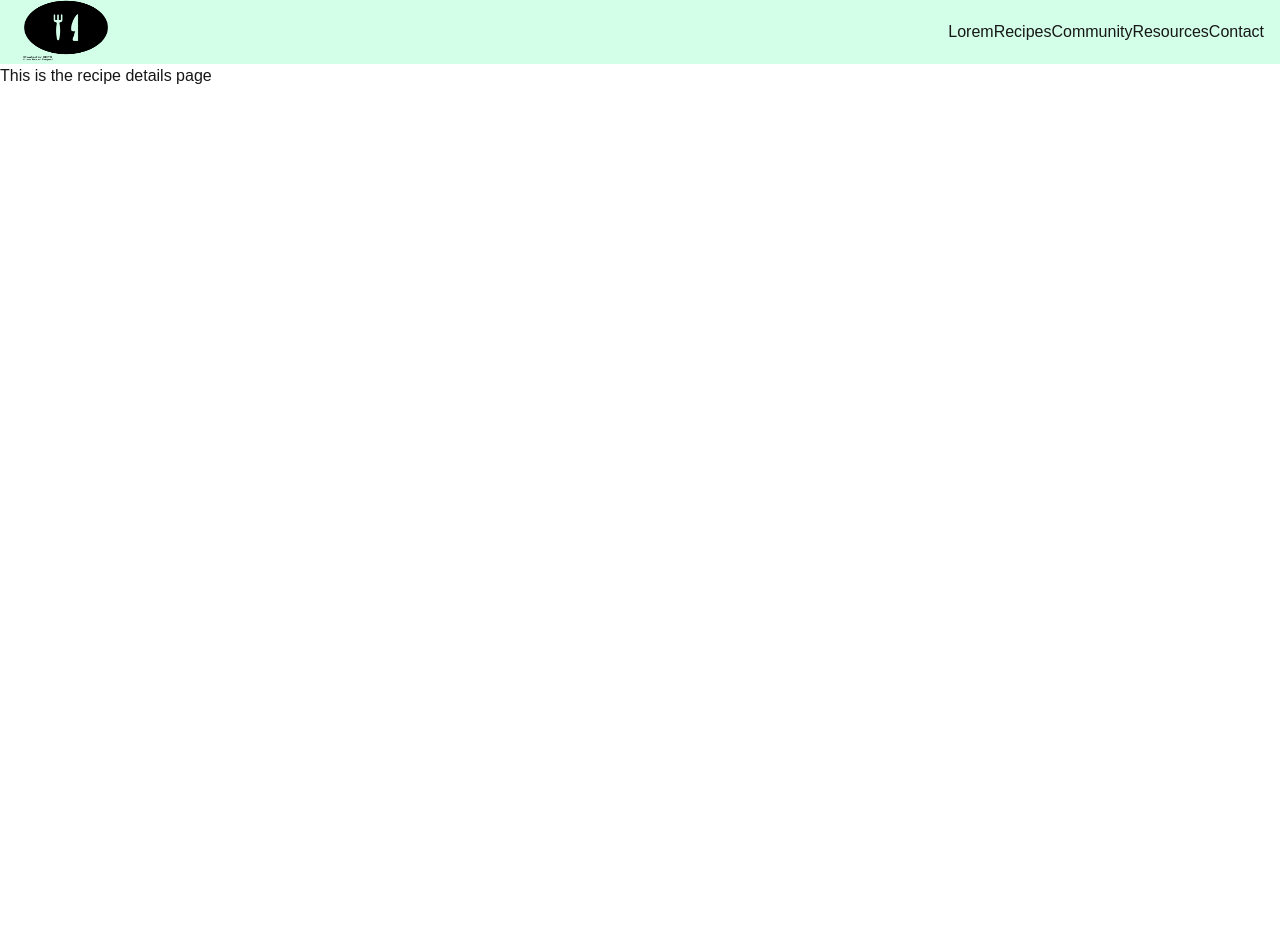
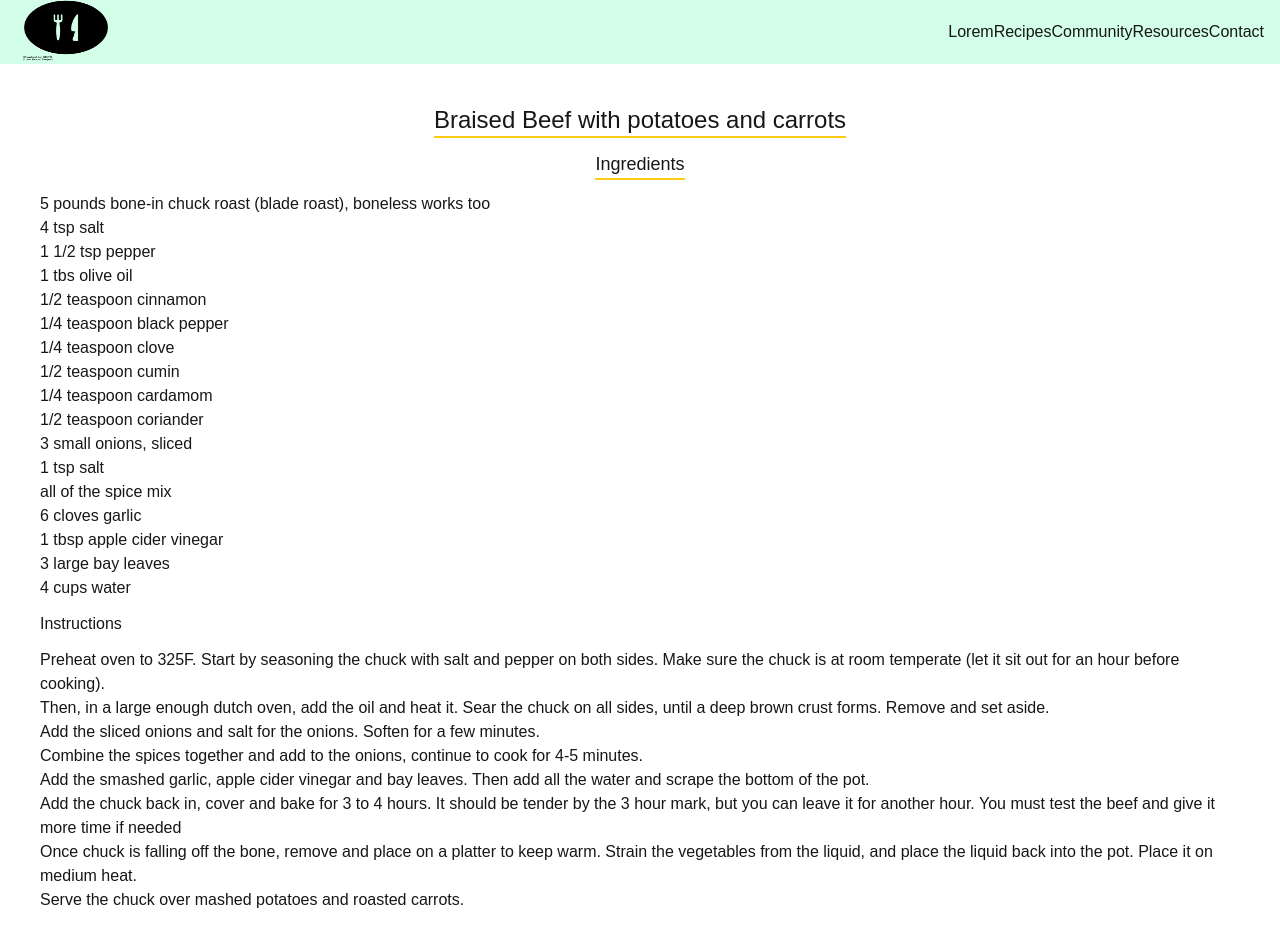
Before and after one commit to emmafattori/meal-planning, a Next.js app: page /recipes/1 in a window 1280 px wide. Shown: the top 946 px of the page. Before the commit the page ends 800 px from the top, so only its background shows below. Built offline with nearby package versions, Linux system fonts and the light colour scheme.

Commit message:
Adding recipe, fixing recipe details page

```diff
--- a/public/data/recipes.json
+++ b/public/data/recipes.json
@@ -24,6 +24,12 @@
         "recipeName": "Mexican Corn Salad",
         "ingredients": ["4 ears of corn, or frozen corn", "1/2 red pepper finely chopped", "2 tbsp butter", "1 jalapeno finely chopped", "2 cloves garlic", "1/2 tsp chili powder", "1 lime", "1/2 cup feta cheese",  "1/2 cup cilantro", "3 tbsp mayo", "3 tbs sour cream", "salt & pepper"],
         "instructions": ["Grill your corn on the BBQ, or heat up a cast iron pan on high heat with olive oil, and slightly char your corn", "chop up the peppers, jalapenos, cilatro and garlic, and toss into a bowl", "create your sauce with the mayo, sour cream, chili powder, lime juice and salt and pepper", "one your corn has cooled, at it to the chopped veggies", "when you're ready to serve, add your dressing and toss"]
+    },
+    {
+        "recipeId": 5,
+        "recipeName": "Marinated BBQ Chicken",
+        "ingredients": ["½ cup extra virgin olive oil", "½ cup balsamic vinegar", "¼ cup soy sauce", "¼ cup Worcestershire sauce", "⅛ cup lemon juice", "¾ cup brown sugar", "2 teaspoon dried rosemary", "2 tablespoon Dijon mustard", "1 ½ teaspoons salt", "1 teaspoon ground black pepper", "2 teaspoon garlic powder", "6 chicken breasts"],
+        "instructions": ["Combine all marinade ingredients in a large mixing bowl and whisk together. Remove a half a cup of marinade and reserve for basting the chicken later.", "Place chicken in a large resealable bag and pour marinade over the top. Gently massage chicken breasts and be sure to close bag securely. (If you have less time, consider poking holes in the chicken with a fork to allow the marinade to penetrate quickly.)", "Place chicken in a large resealable bag and pour marinade over the top. Gently massage chicken breasts and be sure to close bag securely. (If you have less time, consider poking holes in the chicken with a fork to allow the marinade to penetrate quickly.)", "Refrigerate chicken and marinate for at least 30 minutes and up to 24 hours. I find 4 to 6 hours to be perfect.", "Preheat grill to medium high heat and lightly oil the grates.", "Remove the chicken from the marinade, letting the excess drip off. Grill chicken for 5 to 6 minutes on each side or until cooked through.", "Baste the chicken occasionally with the reserved marinade.", "Once the chicken has reached 165°F, remove chicken from grill and tent with foil. Let chicken rest for at least 5 minutes before serving.", "If you bring the reserved marinade up to a boil, let simmer until slightly reduced, it makes a wonderful sauce to go on top of the chicken."]
     }
 ]
 }
--- a/src/app/recipes/[recipeId]/page.tsx
+++ b/src/app/recipes/[recipeId]/page.tsx
@@ -1,40 +1,56 @@
-"use client";
-import { useRouter } from "next/router"
-import { useEffect, useState } from "react";
-import { Recipe } from "../page";
+import fs from 'fs';
+import path from 'path';
 
-const RecipeDetails = () => {
+interface Recipe {
+  recipeId: number;
+  recipeName: string;
+  ingredients: string[];
+  instructions: string[];
+}
 
-   const router = useRouter();
-  const { recipeId } = router.query;
-  const [recipe, setRecipe] = useState(router.query || null);
+async function fetchRecipeData(): Promise<{ recipes: Recipe[] }> {
+  // Using path.resolve to get the path to the JSON file in the public folder, since we're using a server-side function
+  const filePath = path.resolve('public', 'data', 'recipes.json'); // Absolute path to recipes.json
 
+  // Read the file synchronously (you can also use fs.promises.readFile for async reading)
+  const fileContents = await fs.promises.readFile(filePath, 'utf-8');
 
-  useEffect(() => {
-    if (!recipe && recipeId) {
-      // Fallback: If recipe data isn't available from the router, fetch it again (optional)
-      const fetchRecipe = async () => {
-        try {
-          const res = await fetch(`/api/recipes/${recipeId}`);
-          const data = await res.json();
-          setRecipe(data);
-        } catch (err) {
-          console.error('Error fetching recipe:', err);
-        }
-      };
-      fetchRecipe();
-    }
-  }, [recipeId, recipe]);
+  return JSON.parse(fileContents);
+}
+
+export default async function RecipeDetails({
+  params,
+}: {
+  params: { recipeId: string };
+}) {
+  const { recipeId } = params;
+
+  const { recipes } = await fetchRecipeData();
+
+  // Find the recipe with the matching recipeId
+  const recipe = recipes.find((r) => r.recipeId === parseInt(recipeId));
 
   if (!recipe) {
-    return <p>Loading...</p>;
+    return <div>Sorry, we couldn't find the recipe.</div>;
   }
-    return (
-        <div>This is the recipe details page
 
-            <h3>{recipe.recipeName}</h3>
-        </div>
-    )
+  return (
+    <div className="m-10 grid gap-3">
+      <h1 className="border-b-yellow-400 border-b-2 text-2xl w-fit mx-auto text-center">{recipe.recipeName}</h1>
+
+      <h2 className="border-b-yellow-400 border-b-2 text-lg w-fit mx-auto">Ingredients</h2>
+      <ul>
+        {recipe.ingredients.map((ingredient, index) => (
+          <li key={index}>{ingredient}</li>
+        ))}
+      </ul>
+
+      <h2>Instructions</h2>
+      <ol>
+        {recipe.instructions.map((instruction, index) => (
+          <li key={index}>{instruction}</li>
+        ))}
+      </ol>
+    </div>
+  );
 }
-
-export default RecipeDetails;
```
